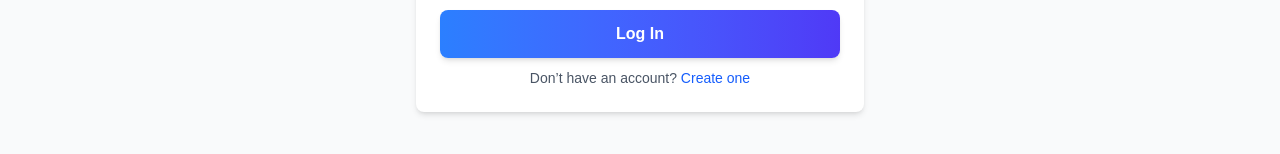
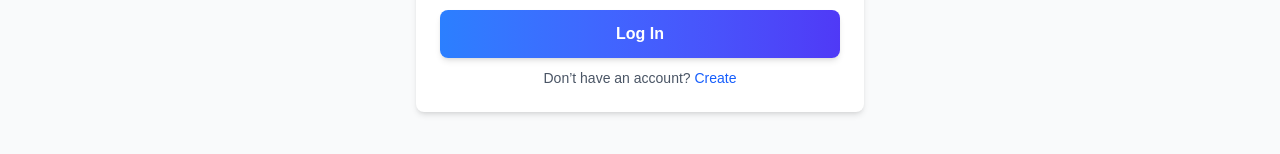
Before and after one commit to jatinnagpal7240/codeandrun, a Next.js app: page /login in a window 1280 px wide. Shown: the part 422-576 px from the top of the page. Built offline with nearby package versions, Linux system fonts and the light colour scheme; no server answers.

Commit message:
just playing

```diff
--- a/src/app/login/page.js
+++ b/src/app/login/page.js
@@ -227,7 +227,7 @@ const LoginForm = () => {
       <div className="mt-[-14px] text-center text-sm text-gray-600">
         Don’t have an account?{" "}
         <Link href="/signup" className="text-blue-600 hover:underline">
-          Create one
+          Create
         </Link>
       </div>
     </form>
```
